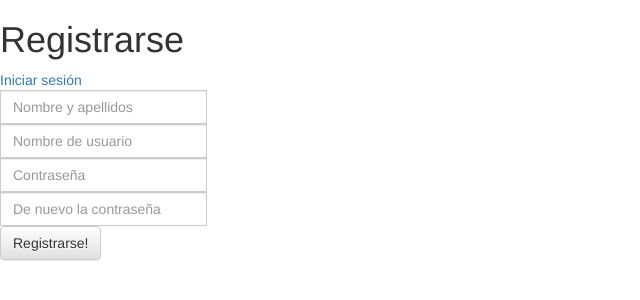
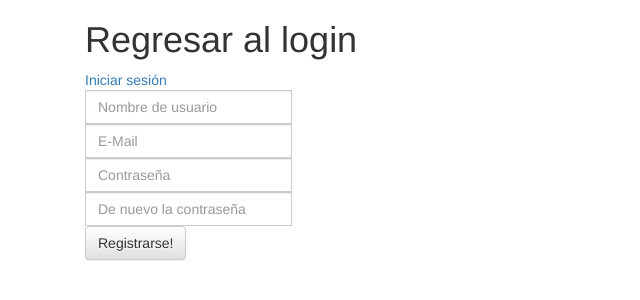
Before and after one commit to padre629/ProyectoBlog, a Django app: page /registro/ in a window 1280 px wide. Shown: the top 300 px of the page, without its empty margins (0-640 px from the left). Run offline with Django 3.2, Linux system fonts and the light colour scheme; parts of the project's set-up code (start-up, migrations or seed data) failed here and were passed over; some libraries are stand-ins or nearby versions.

Commit message:
Cambios menores al login, logout e index

```diff
--- a/ProyectoBlog/templates/registro.html
+++ b/ProyectoBlog/templates/registro.html
@@ -10,24 +10,32 @@
     <link rel="stylesheet" href="/media/scripts/bootstrap-theme.min.css">
   </head>
   <body>
-    <h1>Registrarse</h1>
+    <div class="container">
+      <div class="col-md-12">
+        <h1>Regresar al login</h1>
         <a href="/login/">Iniciar sesión</a>
         <form action="/registro/" method="post">
           <div class="input-group">
-        <input type="text" required="true" name="name" class="form-control" placeholder="Nombre y apellidos" />
+            <input type="text" required="true" name="name"
+              class="form-control" placeholder="Nombre de usuario" />
           </div>
           <div class="input-group">
-        <input type="text" required="true" name="username" class="form-control" placeholder="Nombre de usuario" />
+            <input type="text" required="true" name="email"
+              class="form-control" placeholder="E-Mail" />
           </div>
           <div class="input-group">
-        <input type="password" required="true" name="pass1" class="form-control" placeholder="Contraseña" />
+            <input type="password" required="true" name="pass1"
+              class="form-control" placeholder="Contraseña" />
           </div>
           <div class="input-group">
-        <input type="password" required="true" name="pass2" class="form-control" placeholder="De nuevo la contraseña" />
+            <input type="password" required="true" name="pass2"
+              class="form-control" placeholder="De nuevo la contraseña" />
           </div>
           <div class="btn-group">
             <input type="submit" class="btn btn-default" value="Registrarse!" />
           </div>
         </form>
+      </div>
+    </div>
   </body>
 </html>
--- a/blog/views.py
+++ b/blog/views.py
@@ -9,6 +9,8 @@ from django.contrib.auth.models import User
 
 def login_view(request):
   state = "Ingrese sus credenciales para comenzar"
+  login_ok = None
+
   username = password = ""
   if request.POST:
     #get user and pass and validate them
@@ -19,12 +21,14 @@ def login_view(request):
     if user is not None:
       if user.is_active:
         state = "El usuario SI existe y esta activo"
+        login_ok = True
         login(request, user)
         return HttpResponseRedirect("/")
     else:
       state = "Credenciales no validas!"
+      login_ok = False
   #display login form, no post and get requests detected
-  return render_to_response("login.html", {"state": state})
+  return render_to_response("login.html", {"state": state, "login_ok":login_ok})
 
 
 @login_required(login_url = "/login/")
@@ -35,13 +39,14 @@ def registro_view(request):
   if request.POST:
     #get user and pass and validate them
     name = request.POST.get("name")
-    username = request.POST.get("username")
+    username = request.POST.get("email")
     pass1 = request.POST.get("pass1")
     pass2 = request.POST.get("pass2")
-    #system user(nombre, email, contrasena)
+    #system user(username, email, password)
     usu = User.objects.create_user(name, username, pass1)
     usu.is_staff = False
     usu.save()
+    return HttpResponseRedirect("/")
   return render_to_response('registro.html')
 
 def logout_view(request):
```
Also changed, not shown: ProyectoBlog/templates/index.html (+9 -9 lines), ProyectoBlog/templates/login.html (+15 -3 lines), 1 other file. Lines whose indentation alone changed are shown as unchanged.
